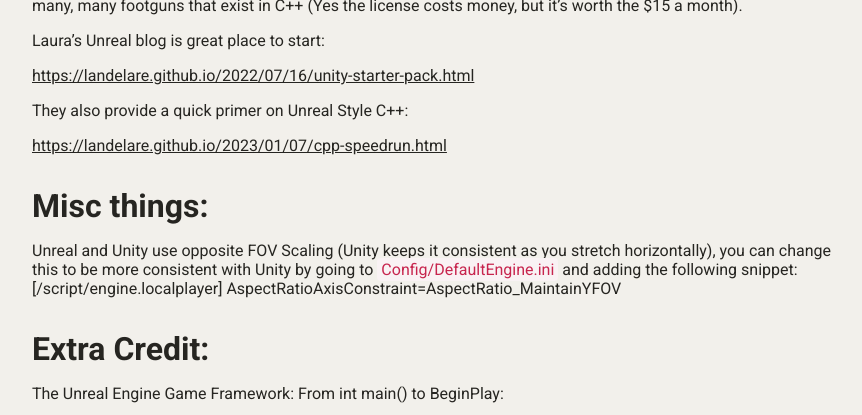
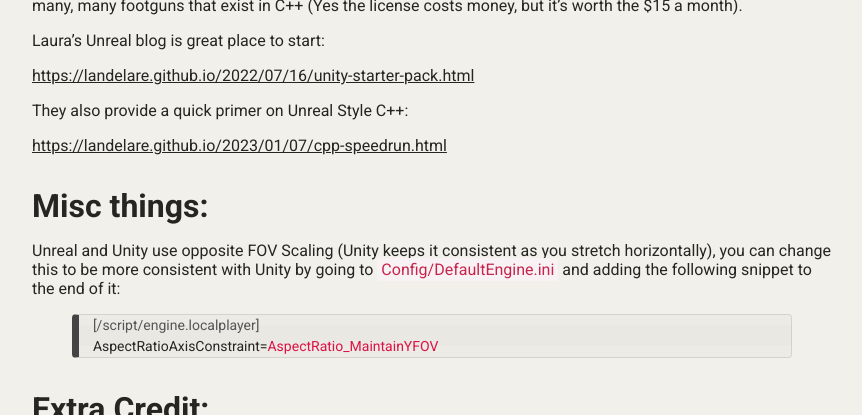
Before and after one commit to jaideng123/jaideng123.github.io, a Jekyll site: the page built from _posts/blogposts/2023-04-30-UnityToUnreal.md, in a window 1280 px wide and 900 px high, scrolled down 2164 px, cut to the strip 0-415 px from the top of the window. Shown: the whole strip, without its empty margins (208-1070 px from the left). Built offline with Jekyll 4.4.1, drawn with Linux system fonts in a browser that asks for light colours.

Commit message:
Fixed Formatting

```diff
--- a/_posts/blogposts/2023-04-30-UnityToUnreal.md
+++ b/_posts/blogposts/2023-04-30-UnityToUnreal.md
@@ -54,9 +54,11 @@
 [https://landelare.github.io/2023/01/07/cpp-speedrun.html](https://landelare.github.io/2023/01/07/cpp-speedrun.html)
 
 # Misc things:
-Unreal and Unity use opposite FOV Scaling (Unity keeps it consistent as you stretch horizontally), you can change this to be more consistent with Unity by going to `Config/DefaultEngine.ini` and adding the following snippet:
+Unreal and Unity use opposite FOV Scaling (Unity keeps it consistent as you stretch horizontally), you can change this to be more consistent with Unity by going to `Config/DefaultEngine.ini` and adding the following snippet to the end of it:
+{% highlight ini %}
     [/script/engine.localplayer]
     AspectRatioAxisConstraint=AspectRatio_MaintainYFOV
+{% endhighlight %}
 
 
 # Extra Credit:
```
